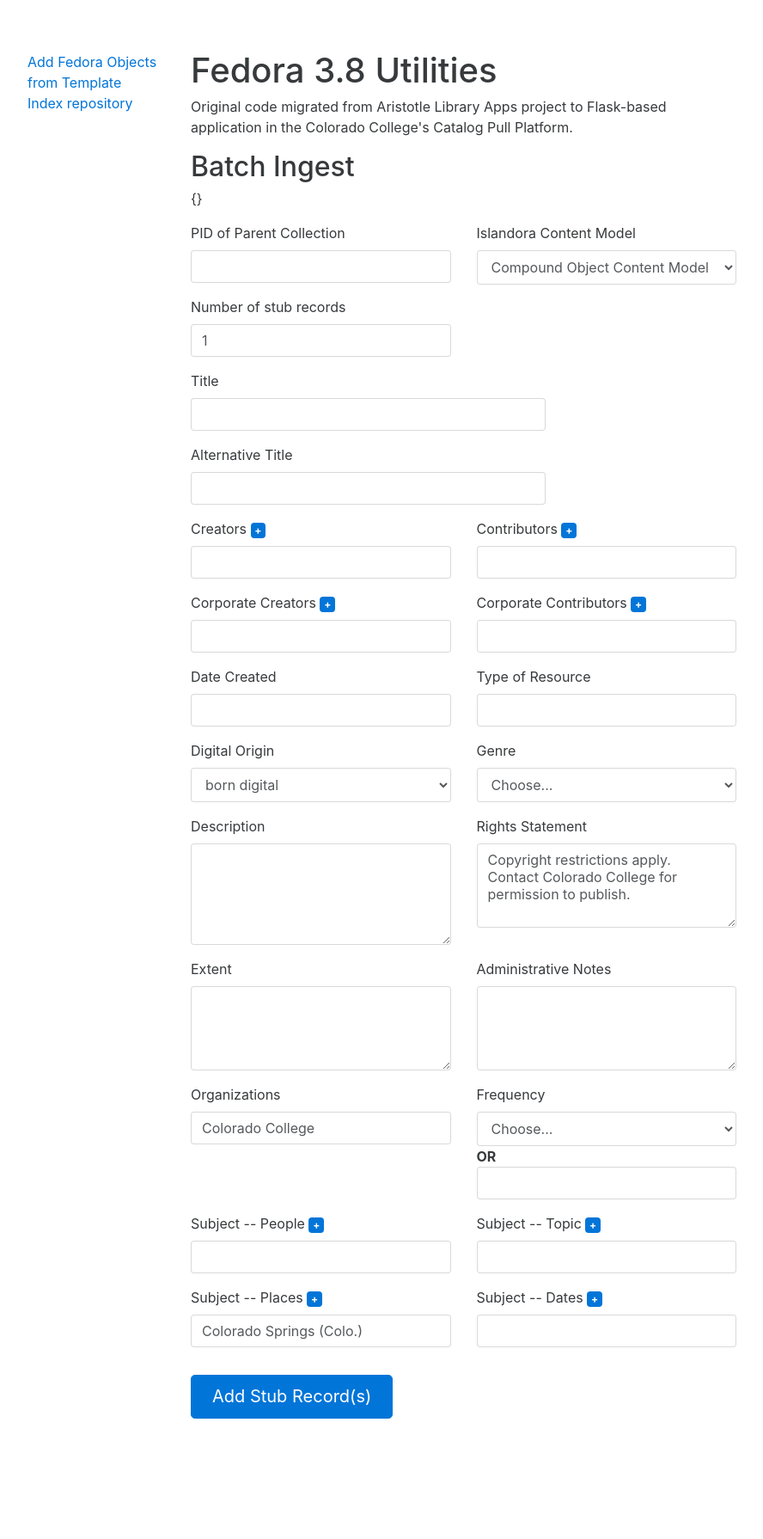
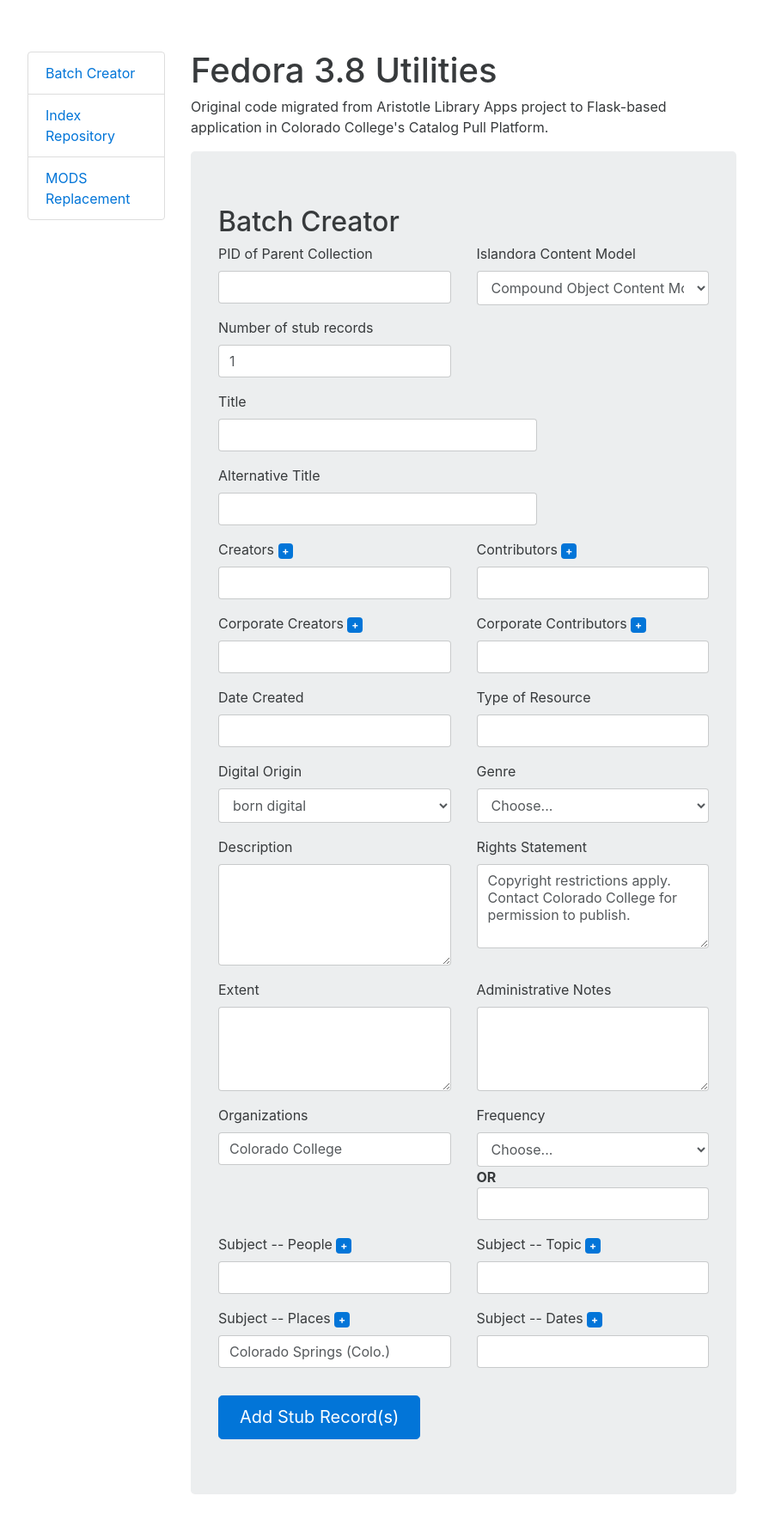
Before and after one commit to Tutt-Library/fedora38-utilities, a Flask app: page /add_stub in a window 1280 px wide. Shown: the part 74-1864 px from the top of the page at 86% size, without its empty margins (53-941 px from the left). Before the commit the page ends 1724 px from the top, so only its background shows below. Run offline with Flask 2, Linux system fonts and the light colour scheme; parts of the project's set-up code (start-up, migrations or seed data) failed here and were passed over; some libraries are stand-ins or nearby versions.

Commit message:
adding MODS replacement view w/functionality

```diff
--- a/app.py
+++ b/app.py
@@ -5,6 +5,7 @@ __author__ = "Jeremy Nelson"
 
 from flask import Flask, render_template, request
 from forms import AddFedoraObjectFromTemplate, IndexRepositoryForm
+from forms import MODSReplacementForm
 from helpers import create_mods, create_stubs
 from indexer import Indexer
 
@@ -46,9 +47,14 @@ def index_repository():
     return render_template('fedora_utilities/index-repository.html',
         index_form=index_form)
 
-#@app.route("/ingest$")
-#return views.batch_ingest()
+
+@app.route("/mods-replacement")
+def mods_replacement():
+    replace_form = MODSReplacementForm(csrf_enabled=False)
+    if replace_form.validate_on_submit():
+        return "Submitted {}".format(replace_form.select_xpath.value)
+    return render_template('fedora_utilities/mods-replacement.html',
+        replace_form=replace_form)
 
 if __name__ == '__main__':
-    print("Before app run")
     app.run(debug=True)
--- a/forms.py
+++ b/forms.py
@@ -2,6 +2,7 @@ __author__ = "Jeremy Nelson"
 import datetime
 from flask_wtf import Form
 from wtforms import SelectField, StringField, TextAreaField
+from wtforms.fields.html5 import DateField
 from wtforms import validators
 
 DIGITAL_ORIGIN = [('born digital','born digital'),
@@ -182,3 +183,8 @@ class AddFedoraObjectFromTemplate(Form):
 class IndexRepositoryForm(Form):
     index_choice = SelectField('Incremental or Full',
         choices=[('0', 'Incremental'),( '1', 'Full')])
+    start_from = DateField('Start Index From', format='%Y-%m-%d')
+
+class MODSReplacementForm(Form):
+    new_value = StringField("New Value")
+    select_xpath = StringField("Selection XPath")
--- a/helpers.py
+++ b/helpers.py
@@ -200,7 +200,7 @@ def create_stubs(mods_xml,
             "controlGroup": "M",
             "dsLabel": "RELS-EXT",
             "mimeType": "application/rdf+xml"})
-        rels_url = "{0}{1}/RELS-EXT?{2}".format(
+        rels_url = "{0}{1}/datastreams/RELS-EXT?{2}".format(
             app.config.get('FEDORA_URL'),
             new_pid,
             params)
--- a/templates/fedora_utilities/app.html
+++ b/templates/fedora_utilities/app.html
@@ -24,13 +24,16 @@
  <div class="row" id="first-container" class="container" style="padding-top: 40px">
   {# START fedora batch nav DIV #}
   <div class="col-sm-3 col-md-2">
-   <ul class="nav nav-stacked nav-pills" >
-    <li {% if request.path.startswith('add_stub') %} class="active"{% endif %}
+   <ul class="list-group" >
+    <li class="list-group-item {% if request.path.startswith('add_stub') %}active{% endif %}">
       <i class="icon-chevron-right pull-right"></i>
-       <a href="{{ url_for('add_stub') }}">Add Fedora Objects from Template</a>
+       <a href="{{ url_for('add_stub') }}">Batch Creator</a>
     </li>
-    <li>
-        <a href="{{ url_for('index_repository') }}">Index repository</a>
+    <li class="list-group-item">
+        <a href="{{ url_for('index_repository') }}">Index Repository</a>
+    </li>
+    <li class="list-group-item">
+        <a href="{{ url_for('mods_replacement') }}">MODS Replacement</a>
     </li>
    </ul>
   {# END fedora batch nav DIV #}
@@ -49,7 +52,7 @@
      </div>
     {% else %}
 	 <p>Original code migrated from Aristotle Library Apps project to Flask-based
-         application in the Colorado College's Catalog Pull Platform.</p>
+         application in  Colorado College's Catalog Pull Platform.</p>
     {% endif %}
    </div>
    {% block fedora_form %}{% endblock %}
--- a/templates/fedora_utilities/batch-ingest.html
+++ b/templates/fedora_utilities/batch-ingest.html
@@ -1,10 +1,9 @@
 {% extends 'fedora_utilities/app.html' %}
 
 {% block fedora_form %}
-   <div class="well well-small" data-bind="visible: batchIngest">
+   <div class="jumbotron">
        <a name="ingest"></a>
-       <h2>Batch Ingest</h2>
-        <p>{{ ingest_form.errors }}</p>
+       <h2>Batch Creator</h2>
 	<form method="POST" action="{{ url_for('add_stub') }}" id="ingest_form" enctype="multipart/form-data" >
             <div class="row">
                 <section class="col-md-6">
--- a/templates/fedora_utilities/navbar.html
+++ b/templates/fedora_utilities/navbar.html
@@ -9,20 +9,20 @@
            <a class="nav-link" href="#">Home <span class="sr-only">(current)</span></a>
          </li>
          <li class="nav-item">
-           <a class="nav-link" href="#">Batch Creator</a>
+           <a class="nav-link" href="{{ url_for('add_stub') }}">Batch Creator</a>
          </li>
          <li class="nav-item">
-           <a class="nav-link" href="#">Search Index</a>
+           <a class="nav-link" href="{{ url_for('index_repository') }}">Search Index</a>
          </li>
          <li class="nav-item">
-           <a class="nav-link" href="#">MODS Replacement</a>
+           <a class="nav-link" href="{{ url_for('mods_replacement') }}">MODS Replacement</a>
          </li>
          <li class="nav-item">
-           <a class="nav-link" href="#">About</a>
+           <a class="nav-link" href="">About</a>
          </li>
        </ul>
-       <form class="form-inline pull-xs-right">
-         <input class="form-control" type="text" placeholder="Search">
+       <form class="form-inline pull-xs-right" method="POST" action="https://digitalccbeta.coloradocollege.edu/search">
+         <input class="form-control" type="text" placeholder="Search" name="q">
          <button class="btn btn-outline-success" type="submit">Search</button>
        </form>
      </div>
```
Also changed, not shown: templates/fedora_utilities/index-repository.html (+13 -4 lines).
